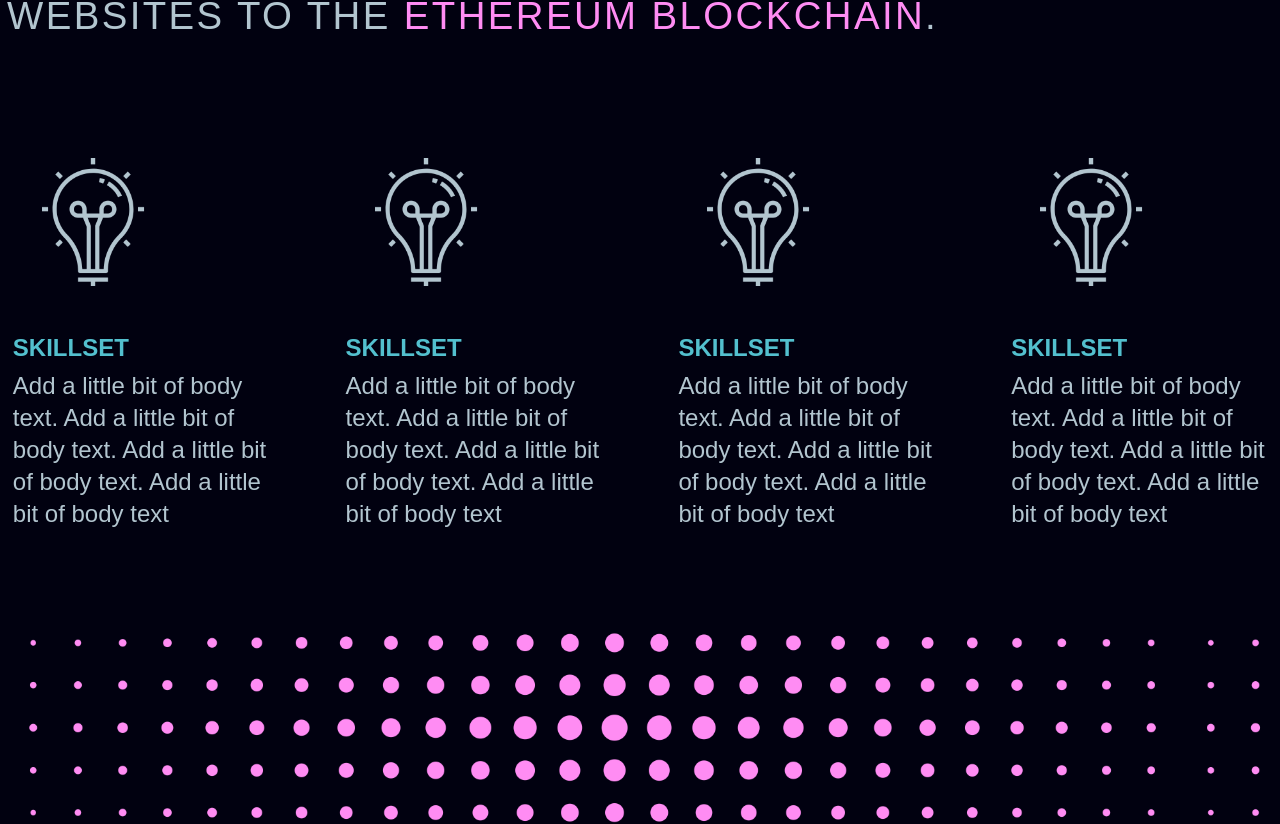
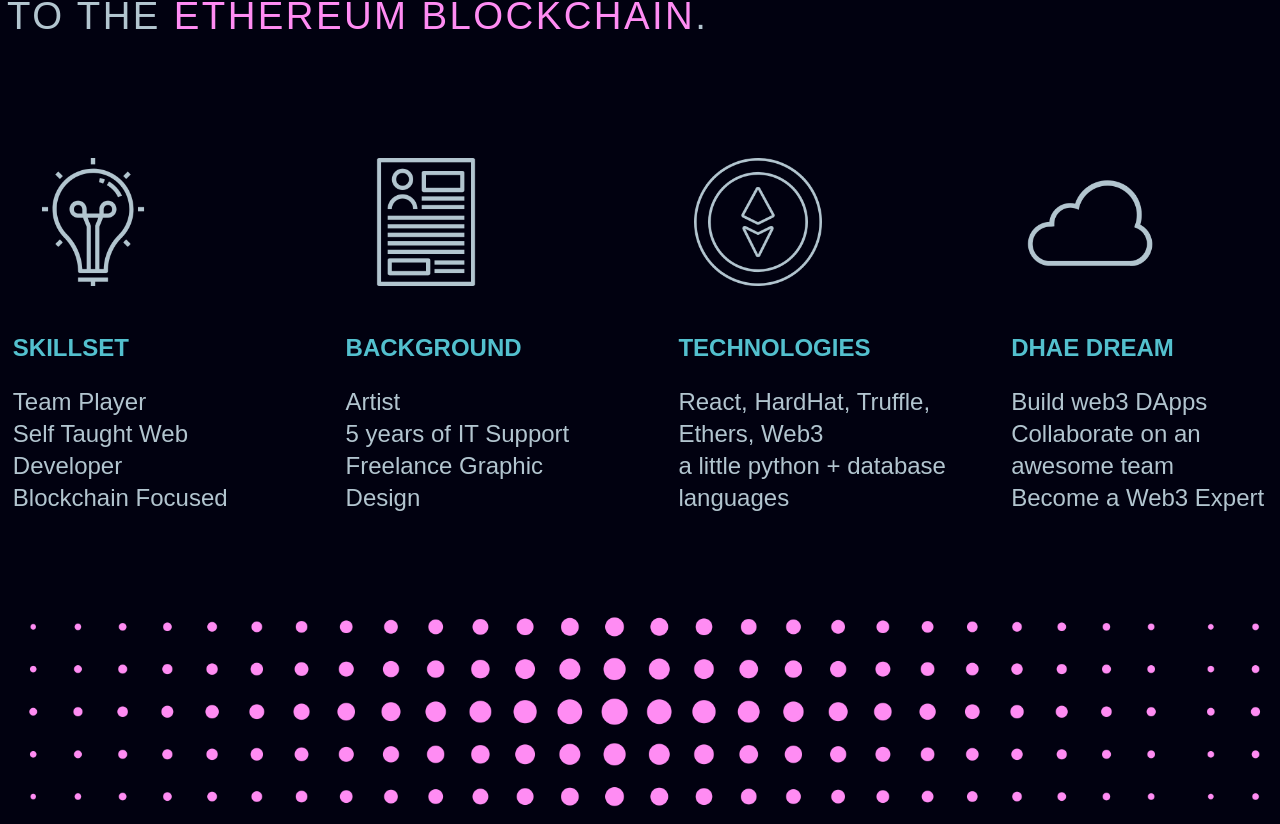
Before and after one commit to dhaedream/spring-22-portfolio, a React (Create React App) app: page / in a window 1280 px wide. Shown: the part 1306-2130 px from the top of the page. Built offline with nearby package versions, Linux system fonts and the light colour scheme.

Commit message:
I plan on adding many features but im getting it ready for a web3 meet up tomorrow

```diff
--- a/src/components/cloud/cloud.css
+++ b/src/components/cloud/cloud.css
@@ -1,4 +1,6 @@
 .cloud_container {
+  position: relative;
+  z-index: 1;
   display: flex;
   flex-direction: column;
   align-items: flex-end;
--- a/src/components/contact/Contact.jsx
+++ b/src/components/contact/Contact.jsx
@@ -14,10 +14,10 @@
         <img className="contact_cloud-img" src={cloud} />
       </div> */}
       <div className="contact_card">
-        <div className="contact_open-span">
+        {/* <div className="contact_open-span">
           <span className="contact_span-1">OPEN</span>
           <span className="contact_span-2">TO CONNECT</span>
-        </div>
+        </div> */}
         <div className="contact_card-content-wrapper">
           <div className="contact_card-main">
             <div className="contact_card-row-wrap">
--- a/src/components/contact/contact.css
+++ b/src/components/contact/contact.css
@@ -1,4 +1,6 @@
 .contact {
+  z-index: 1;
+
   display: flex;
   flex-direction: column;
   align-items: center;
--- a/src/components/features/Features.jsx
+++ b/src/components/features/Features.jsx
@@ -1,6 +1,9 @@
 import "./feature.css";
 import React from "react";
 import skillsIcon from "../../assets/light-dark.png";
+import fileIcon from "../../assets/file-dark.png";
+import techIcon from "../../assets/ether-dark.png";
+import cloudIcon from "../../assets/cloud-dark.png";
 
 const Features = () => {
   return (
@@ -9,32 +12,35 @@
         <img src={skillsIcon} className="features_icon-img" />
         <h3 className="features_header">SKILLSET</h3>
         <p className="features_body-para">
-          Add a little bit of body text. Add a little bit of body text. Add a
-          little bit of body text. Add a little bit of body text
+          <p> Team Player </p>
+          <p>Self Taught Web Developer</p>
+          <p> Blockchain Focused</p>
         </p>
       </div>
       <div className="features_single-column">
-        <img src={skillsIcon} className="features_icon-img" />
-        <h3 className="features_header">SKILLSET</h3>
+        <img src={fileIcon} className="features_icon-img" />
+        <h3 className="features_header">BACKGROUND</h3>
         <p className="features_body-para">
-          Add a little bit of body text. Add a little bit of body text. Add a
-          little bit of body text. Add a little bit of body text
+          <p>Artist</p>
+          <p>5 years of IT Support</p>
+          <p>Freelance Graphic Design</p>
         </p>
       </div>
       <div className="features_single-column">
-        <img src={skillsIcon} className="features_icon-img" />
-        <h3 className="features_header">SKILLSET</h3>
+        <img src={techIcon} className="features_icon-img" />
+        <h3 className="features_header">TECHNOLOGIES</h3>
         <p className="features_body-para">
-          Add a little bit of body text. Add a little bit of body text. Add a
-          little bit of body text. Add a little bit of body text
+          <p>React, HardHat, Truffle, Ethers, Web3</p>
+          <p>a little python + database languages</p>
         </p>
       </div>
       <div className="features_single-column">
-        <img src={skillsIcon} className="features_icon-img" />
-        <h3 className="features_header">SKILLSET</h3>
+        <img src={cloudIcon} className="features_icon-img" />
+        <h3 className="features_header">DHAE DREAM</h3>
         <p className="features_body-para">
-          Add a little bit of body text. Add a little bit of body text. Add a
-          little bit of body text. Add a little bit of body text
+          <p>Build web3 DApps </p>
+          <p>Collaborate on an awesome team</p>
+          <p>Become a Web3 Expert</p>
         </p>
       </div>
     </div>
--- a/src/components/features/feature.css
+++ b/src/components/features/feature.css
@@ -20,7 +20,7 @@
 }
 .features_header {
   font-size: 1.5rem;
-  padding-bottom: 1vh;
+  padding-bottom: 3vh;
   color: var(--color-blue);
 }
 .features_body-para {
--- a/src/components/into/Intro.jsx
+++ b/src/components/into/Intro.jsx
@@ -9,7 +9,7 @@
         MY NAME IS <span>DHAESHA MYERS</span> . I AM A{" "}
         <span>CREATIVE WEB3 DEVELOPER</span> WITH A PASSION FOR ART AND
         TECHNOLOGY. EQUIPPED WITH <span>SOLID FRONT END DEVELOPMENT </span>
-        SKILLS, I EXPLORE DIFFERENT WAYS TO CONNECT PRETTY WEBSITES TO THE
+        SKILLS, I AM EXPLORING NEW WAYS TO CONNECT PRETTY WEBSITES TO THE
         <span> ETHEREUM BLOCKCHAIN</span>.
       </p>
     </div>
--- a/src/components/projects/Projects.jsx
+++ b/src/components/projects/Projects.jsx
@@ -1,8 +1,9 @@
 import React from "react";
 import "./projects.css";
-import codeProject from "../../assets/solidity-code.jpeg";
+import codeProject from "../../assets/solidity-code.png";
 import boredApe from "../../assets/bored-ape.png";
 import nft from "../../assets/nft.png";
+import land from "../../assets/land.png";
 
 const Projects = () => {
   return (
@@ -35,7 +36,7 @@
         </div>
         <div className="projects_row-container">
           <div className="projects_single-container">
-            <img className="projects_img" src={codeProject} />
+            <img className="projects_img" src={land} />
             <div className="projects_description-wrapper">
               <h3>PROPERTY NFT METAVERSE</h3>
               <p>
@@ -56,7 +57,7 @@
           </div>
         </div>
       </div>
-      <button className="projects_button">PROJECTS</button>
+      {/* <button className="projects_button">PROJECTS</button> */}
     </div>
   );
 };
```
Also changed, not shown: src/assets/solidity-code.jpeg (deleted), src/assets/solidity-code.png (added).
